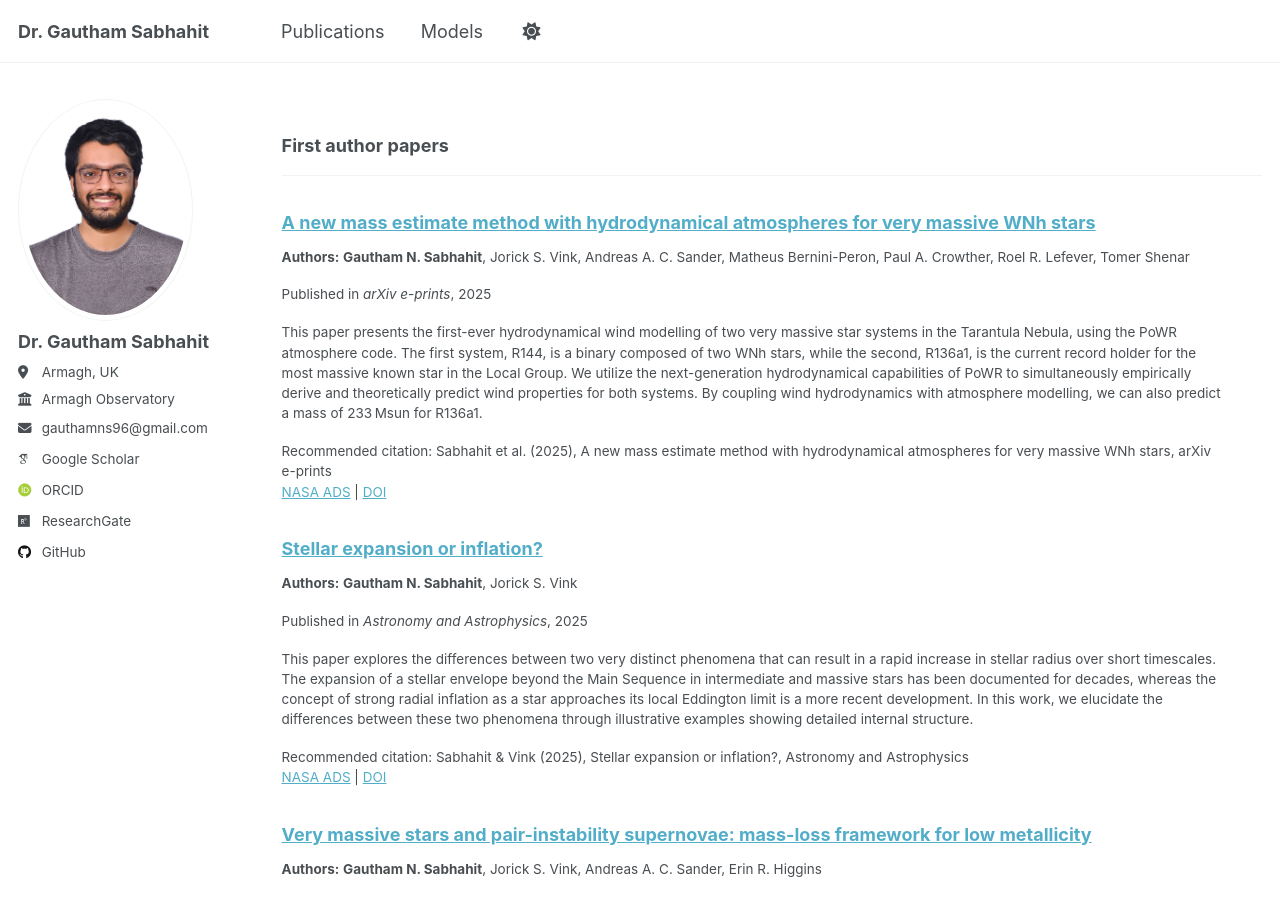
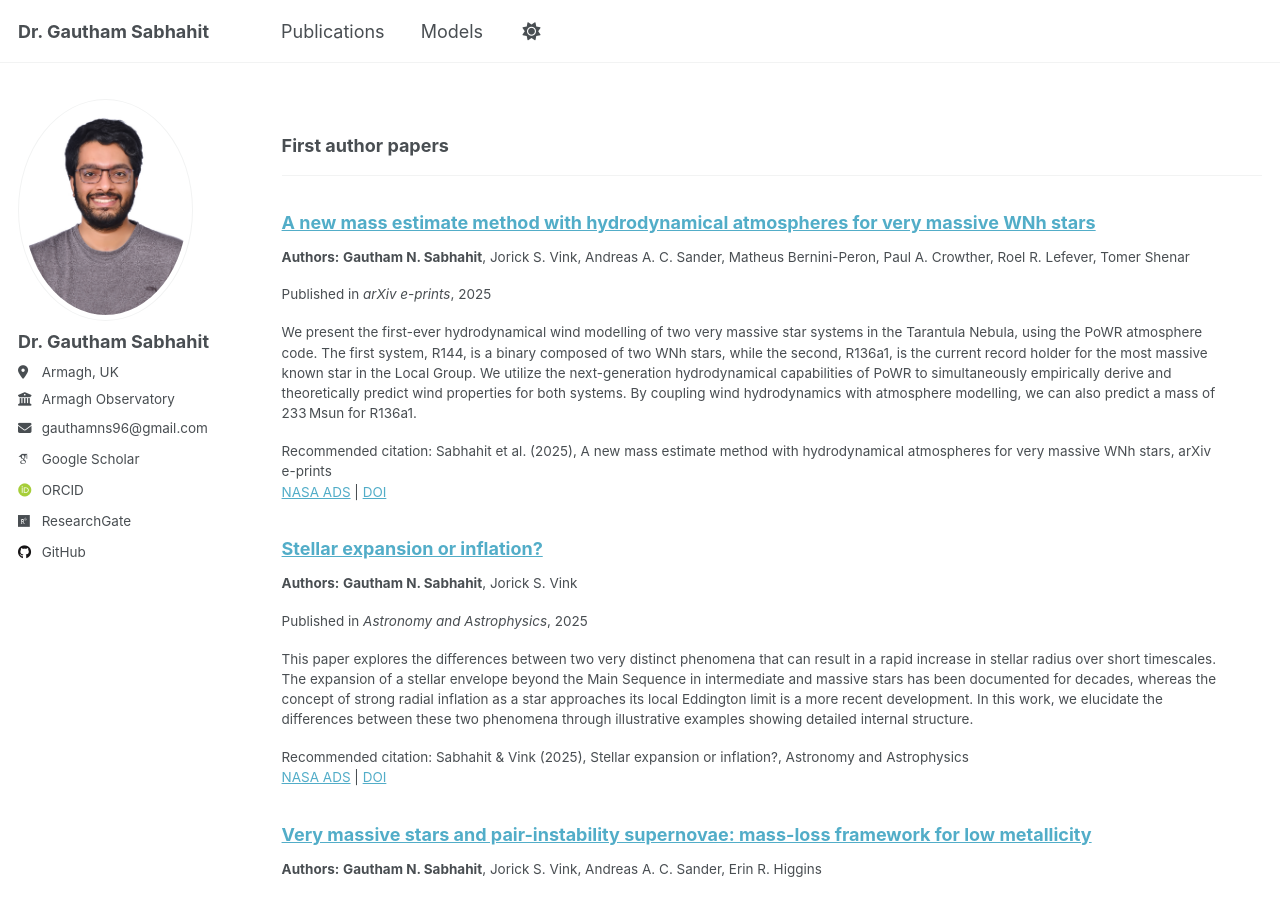
Before and after one commit to Mdot-com/mdot.com, a Jekyll site: the page built from _pages/publications.html, in a window 1280 px wide and 900 px high. Built offline with Jekyll 4.4.1, drawn with Linux system fonts in a browser that asks for light colours; some web fonts are replaced.

Commit message:
Update 2025-02-01-a-new-mass.md

```diff
--- a/_publications/2025-02-01-a-new-mass.md
+++ b/_publications/2025-02-01-a-new-mass.md
@@ -3,7 +3,7 @@
 collection: publications
 category: manuscripts
 permalink: /publication/2025-02-01-a-new-mass
-excerpt: 'This paper presents the first-ever hydrodynamical wind modelling of two very massive star systems in the Tarantula Nebula, using the PoWR atmosphere code. The first system, R144, is a binary composed of two WNh stars, while the second, R136a1, is the current record holder for the most massive known star in the Local Group. We utilize the next-generation hydrodynamical capabilities of PoWR to simultaneously empirically derive and theoretically predict wind properties for both systems. By coupling wind hydrodynamics with atmosphere modelling, we can also predict a mass of 233 Msun for R136a1.'
+excerpt: 'We present the first-ever hydrodynamical wind modelling of two very massive star systems in the Tarantula Nebula, using the PoWR atmosphere code. The first system, R144, is a binary composed of two WNh stars, while the second, R136a1, is the current record holder for the most massive known star in the Local Group. We utilize the next-generation hydrodynamical capabilities of PoWR to simultaneously empirically derive and theoretically predict wind properties for both systems. By coupling wind hydrodynamics with atmosphere modelling, we can also predict a mass of 233 Msun for R136a1.'
 date: 2025-02-01
 venue: 'arXiv e-prints'
 paperurl: 'https://ui.adsabs.harvard.edu/abs/2025arXiv250214957S/abstract'
```
